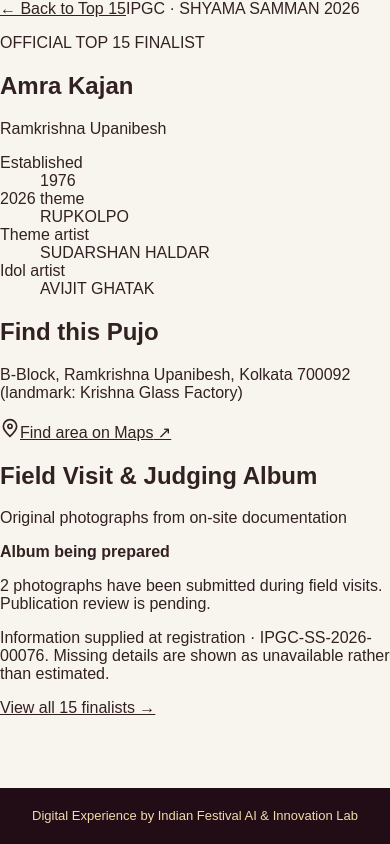
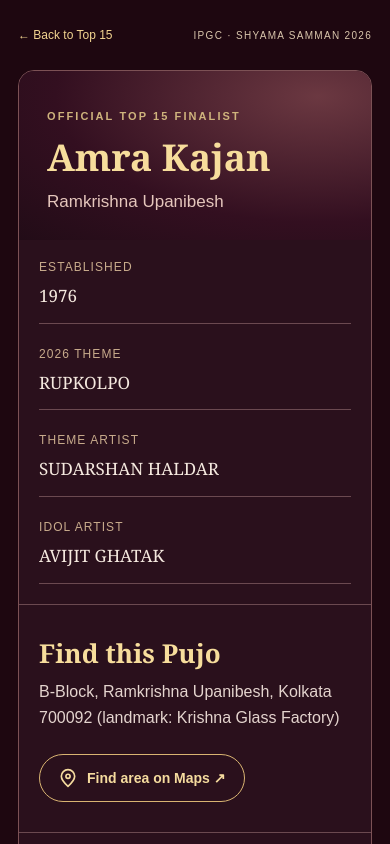
Before and after one commit to sandipanchaudhuri-dev/spondon-saas, a Next.js app in the folder ipgc-app/: page /pujo/amra-kajan in a window 390 px wide. Shown: the top 844 px of the page. Built offline with nearby package versions, Linux system fonts and the light colour scheme.

Commit message:
IPGC: style responsive finalist cards and individual Pujo profile layouts

```diff
--- a/ipgc-app/src/app/styles.css
+++ b/ipgc-app/src/app/styles.css
@@ -37,3 +37,45 @@ body>.ipgc-countdown{max-width:none}
 .ipgc-top15-announcement p{font-size:clamp(15px,2vw,19px);margin:0 auto 16px;max-width:800px}
 .ipgc-top15-announcement strong{color:#f4dfa9}
 @media(max-width:600px){.ipgc-landing{padding:12px 10px 20px;gap:14px}.ipgc-top15-announcement{padding:4px 10px 20px;text-align:left}.ipgc-top15-announcement h1{text-align:center}.ipgc-top15-announcement p{line-height:1.55}}
+
+/* IPGC Top 15 profiles: extension of the existing dark maroon/gold homepage. */
+.ipgc-finalists{width:min(100%,1040px);padding:14px 0 62px;color:#f6ebdc}
+.ipgc-finalists-heading{text-align:center;padding:22px 12px 30px}
+.ipgc-finalists-heading span,.ipgc-profile-eyebrow{color:#cfb47d;font-size:11px;font-weight:700;letter-spacing:.19em}
+.ipgc-finalists-heading h2{font:700 clamp(29px,4vw,43px)/1.2 Georgia,serif;color:#f4dfa9;margin:11px 0}
+.ipgc-finalists-heading p{color:#d9c8bf;font-size:15px;line-height:1.5}
+.ipgc-finalists-grid{display:grid;grid-template-columns:repeat(2,minmax(0,1fr));gap:12px}
+.ipgc-finalist-tile{min-height:105px;background:#341723;border:1px solid #7d5860;border-radius:12px;padding:18px;display:flex;align-items:center;gap:16px;text-decoration:none;transition:background .2s,border-color .2s}
+.ipgc-finalist-tile:hover,.ipgc-finalist-tile:focus-visible{background:#502233;border-color:#d5b576;outline:none}
+.ipgc-finalist-no{font:400 25px Georgia,serif;color:#cba865;align-self:flex-start}
+.ipgc-finalist-tile h3{font:600 clamp(17px,2vw,21px)/1.3 Georgia,serif;margin:0 0 8px;color:#fff2d7}
+.ipgc-finalist-tile p{margin:0;color:#c6b4af;font-size:13px}
+.ipgc-finalist-arrow{margin-left:auto;color:#e6c98e;font-size:22px}
+.ipgc-profile-page{min-height:100svh;background:#1e0710;color:#f5e9df;padding:0 18px 60px}
+.ipgc-profile-nav{width:min(100%,980px);margin:auto;display:flex;justify-content:space-between;align-items:center;gap:15px;padding:28px 0;color:#dac6ac;font-size:12px}
+.ipgc-profile-nav a,.ipgc-profile-return a{color:#f3d591;text-decoration:none}
+.ipgc-profile-nav a:hover,.ipgc-profile-return a:hover{text-decoration:underline}
+.ipgc-profile-nav span{letter-spacing:.13em;text-align:right}
+.ipgc-profile{width:min(100%,980px);margin:auto;border:1px solid #7c5155;border-radius:16px;overflow:hidden;background:#2a101c}
+.ipgc-profile-head{padding:clamp(28px,5vw,60px);background:radial-gradient(ellipse at 85% 15%,#6b3841,#330f20 62%,#220c17)}
+.ipgc-profile-head h1{font:700 clamp(37px,6vw,64px)/1.13 Georgia,serif;color:#f7dd9c;max-width:800px;margin:14px 0}
+.ipgc-profile-area{color:#e5c6bc;font-size:17px;margin:0}
+.ipgc-profile-details{display:grid;grid-template-columns:repeat(2,minmax(0,1fr));padding:clamp(20px,4vw,40px);gap:23px}
+.ipgc-profile-detail{border-bottom:1px solid #6b4950;padding-bottom:15px;min-width:0}
+.ipgc-profile-detail dt{font-size:12px;letter-spacing:.09em;text-transform:uppercase;color:#c8ab8c;margin-bottom:10px}
+.ipgc-profile-detail dd{margin:0;font:500 clamp(17px,2.2vw,21px)/1.4 Georgia,serif;overflow-wrap:anywhere}
+.ipgc-profile-location{border-top:1px solid #6b4950;padding:30px clamp(20px,4vw,40px);display:flex;align-items:center;justify-content:space-between;gap:24px}
+.ipgc-profile-location h2,.ipgc-profile-album h2{font:600 26px Georgia,serif;color:#f7dd9c;margin:0 0 8px}
+.ipgc-profile-location p{margin:0;color:#e4d4ce;line-height:1.6;max-width:580px}
+.ipgc-location-link{display:inline-flex;align-items:center;gap:9px;border:1px solid #d9b472;border-radius:100px;color:#f5db9e;text-decoration:none;padding:13px 18px;white-space:nowrap;font-size:14px;font-weight:700}
+.ipgc-location-link:hover,.ipgc-location-link:focus-visible{background:#503044;outline:2px solid #d9b472;outline-offset:2px}
+.ipgc-profile-album{border-top:1px solid #6b4950;padding:30px clamp(20px,4vw,40px)}
+.ipgc-profile-album-heading p{margin:0 0 25px;color:#c9b8b3;font-size:14px}
+.ipgc-profile-gallery{display:grid;grid-template-columns:repeat(3,minmax(0,1fr));gap:12px}
+.ipgc-profile-gallery img{display:block;width:100%;aspect-ratio:4/3;object-fit:cover;border-radius:8px}
+.ipgc-profile-album-pending{border:1px dashed #9b7372;border-radius:10px;padding:28px;background:#321824}
+.ipgc-profile-album-pending strong{color:#f5db9e;font-size:17px}
+.ipgc-profile-album-pending p{color:#d7c6c0;line-height:1.5;margin:10px 0 0}
+.ipgc-profile-source{padding:0 clamp(20px,4vw,40px) 30px;margin:0;color:#bca5a3;font-size:12px;line-height:1.5}
+.ipgc-profile-return{text-align:center;padding:30px}
+@media(max-width:660px){.ipgc-finalists-grid,.ipgc-profile-details{grid-template-columns:1fr}.ipgc-finalist-tile{min-height:91px}.ipgc-profile-location{flex-direction:column;align-items:flex-start}.ipgc-profile-nav span{font-size:10px}.ipgc-profile-gallery{grid-template-columns:repeat(2,minmax(0,1fr))}}
```
